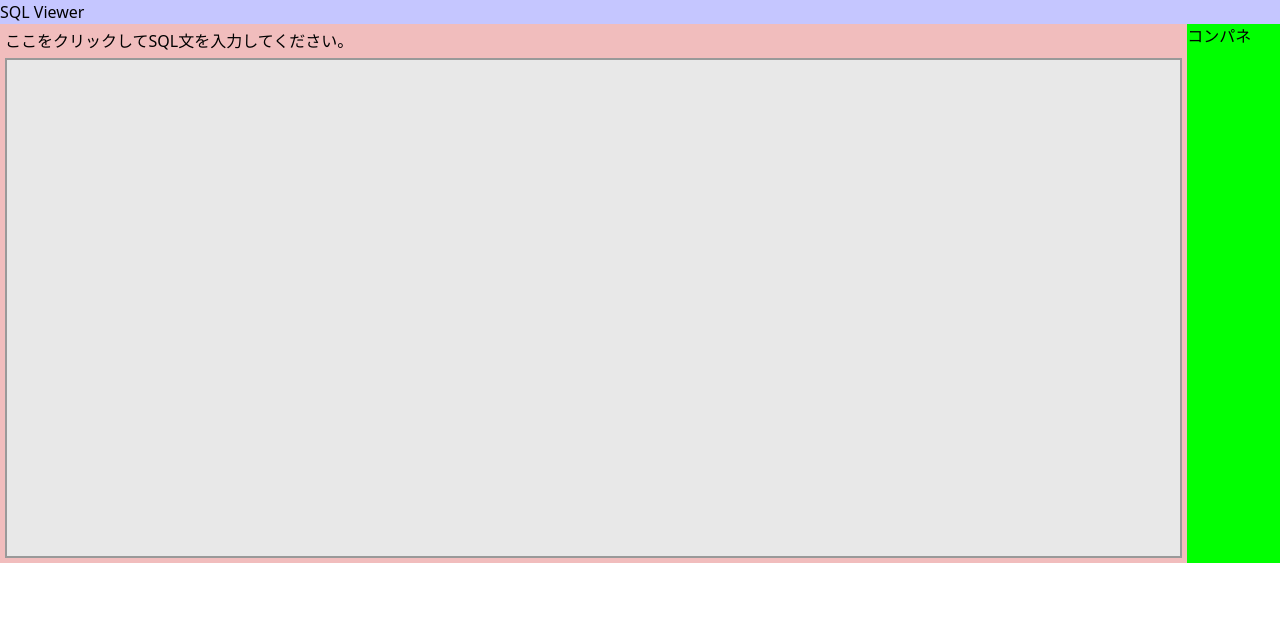
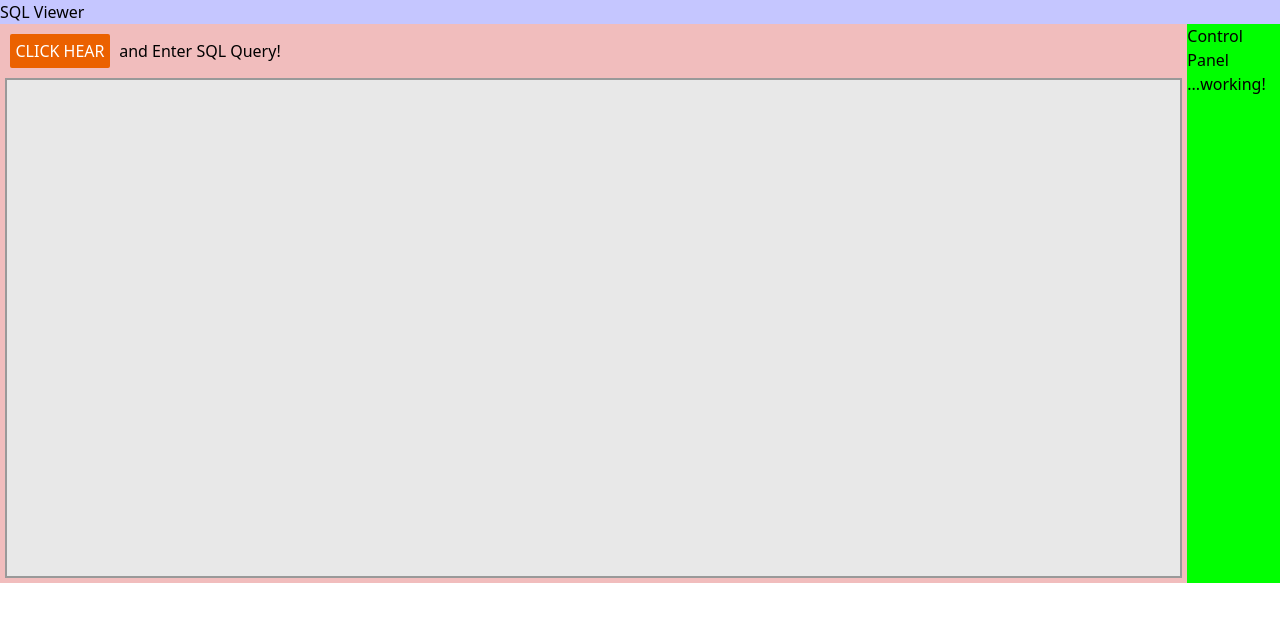
Before and after one commit to yo16/sql_parse_client_202403, a React (Create React App) app in the folder sql_visualizer/: page / in a window 1280 px wide. Shown: the top 622 px of the page. Built offline with nearby package versions, Linux system fonts and the light colour scheme.

Commit message:
英語にした

```diff
--- a/sql_visualizer/public/index.html
+++ b/sql_visualizer/public/index.html
@@ -1,5 +1,5 @@
 <!DOCTYPE html>
-<html lang="ja">
+<html lang="en">
   <head>
     <meta charset="utf-8" />
     <link rel="icon" href="%PUBLIC_URL%/favicon.ico" />
@@ -10,7 +10,7 @@
       content="SQL can be visualized on this site."
     />
     <link rel="manifest" href="%PUBLIC_URL%/manifest.json" />
-    <title>SQL Visualizer</title>
+    <title>SQL Viewer (SQL Lineage)</title>
   </head>
   <body>
     <noscript>You need to enable JavaScript to run this app.</noscript>
--- a/sql_visualizer/src/contents/DisplayArea.js
+++ b/sql_visualizer/src/contents/DisplayArea.js
@@ -41,7 +41,7 @@ const DisplayArea = ({
                     onClick={(e)=>e.stopPropagation()}
                 >
                     <span>
-                        Query
+                        Enter Query
                     </span>
                     <textarea
                         className="query-input-textarea"
@@ -55,7 +55,7 @@ const DisplayArea = ({
                         <button
                             onClick={() => handleShowQueryInput(false)}
                         >
-                            キャンセル
+                            Cancel
                         </button>
                         <button
                             onClick={handleOnQuerySubmit}
@@ -68,7 +68,7 @@ const DisplayArea = ({
             <div
                 className="display-area"
             >
-                {/*ファイルをドロップするか、*/}<span className="cursor-pointer" onClick={()=>handleShowQueryInput(true)}>ここをクリック</span>してSQL文を入力してください。
+                {/*ファイルをドロップするか、*/}<span className="cursor-pointer" onClick={()=>handleShowQueryInput(true)}><button>CLICK HEAR</button></span> and Enter SQL Query!
                 <LineageCanvas
                     statements={statements}
                     tableConns={tableConns}
--- a/sql_visualizer/src/contents/DisplayCtrlPanel.js
+++ b/sql_visualizer/src/contents/DisplayCtrlPanel.js
@@ -5,7 +5,8 @@ const DisplayCtrlPanel = () => {
         <div
             className="display-ctrl-panel-contents"
         >
-            コンパネ
+            Control Panel<br />
+            ...working!
         </div>
     );
 };
```
Also changed, not shown: sql_visualizer/src/contents/Contents.js (+4 -6 lines).
